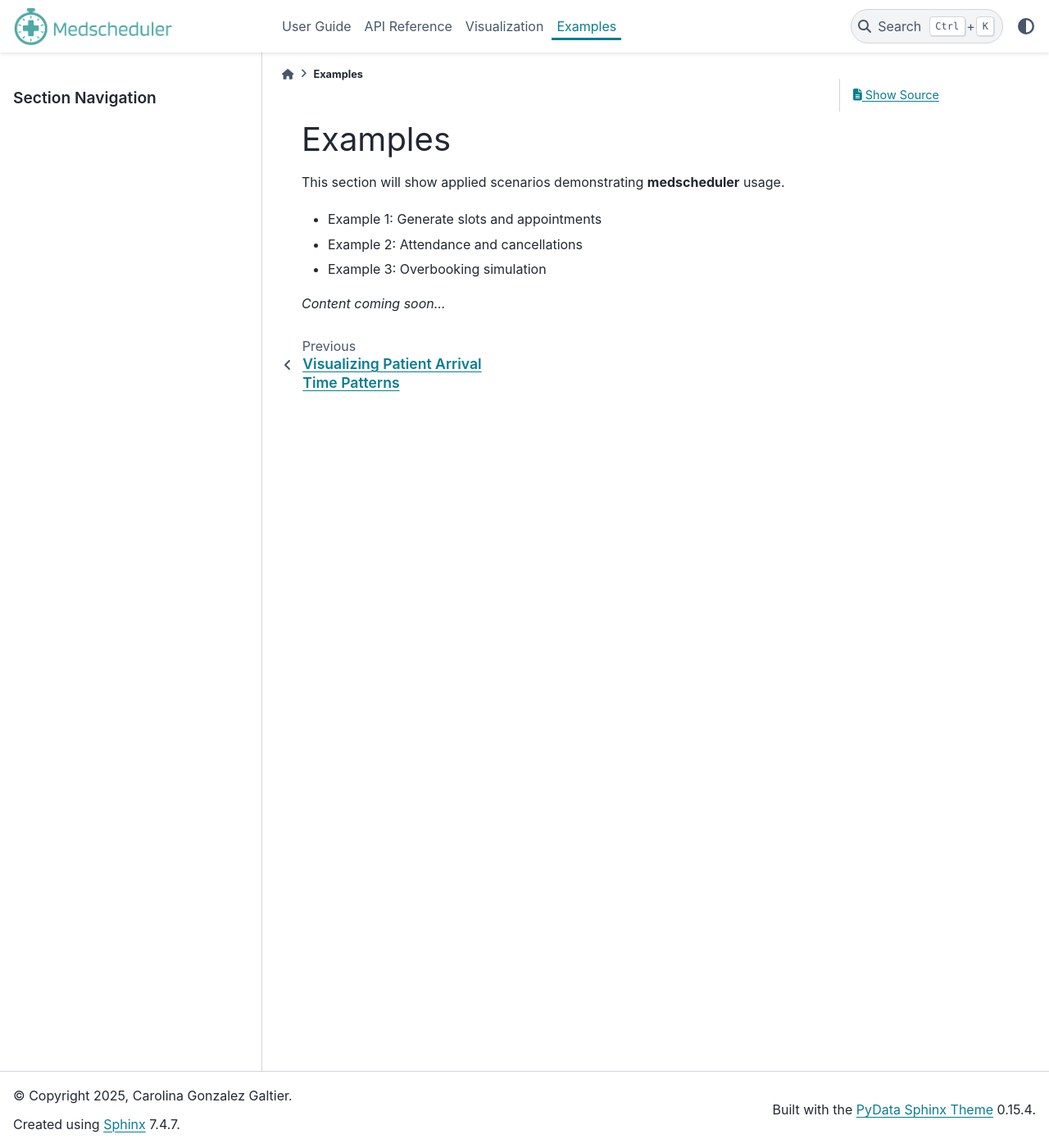
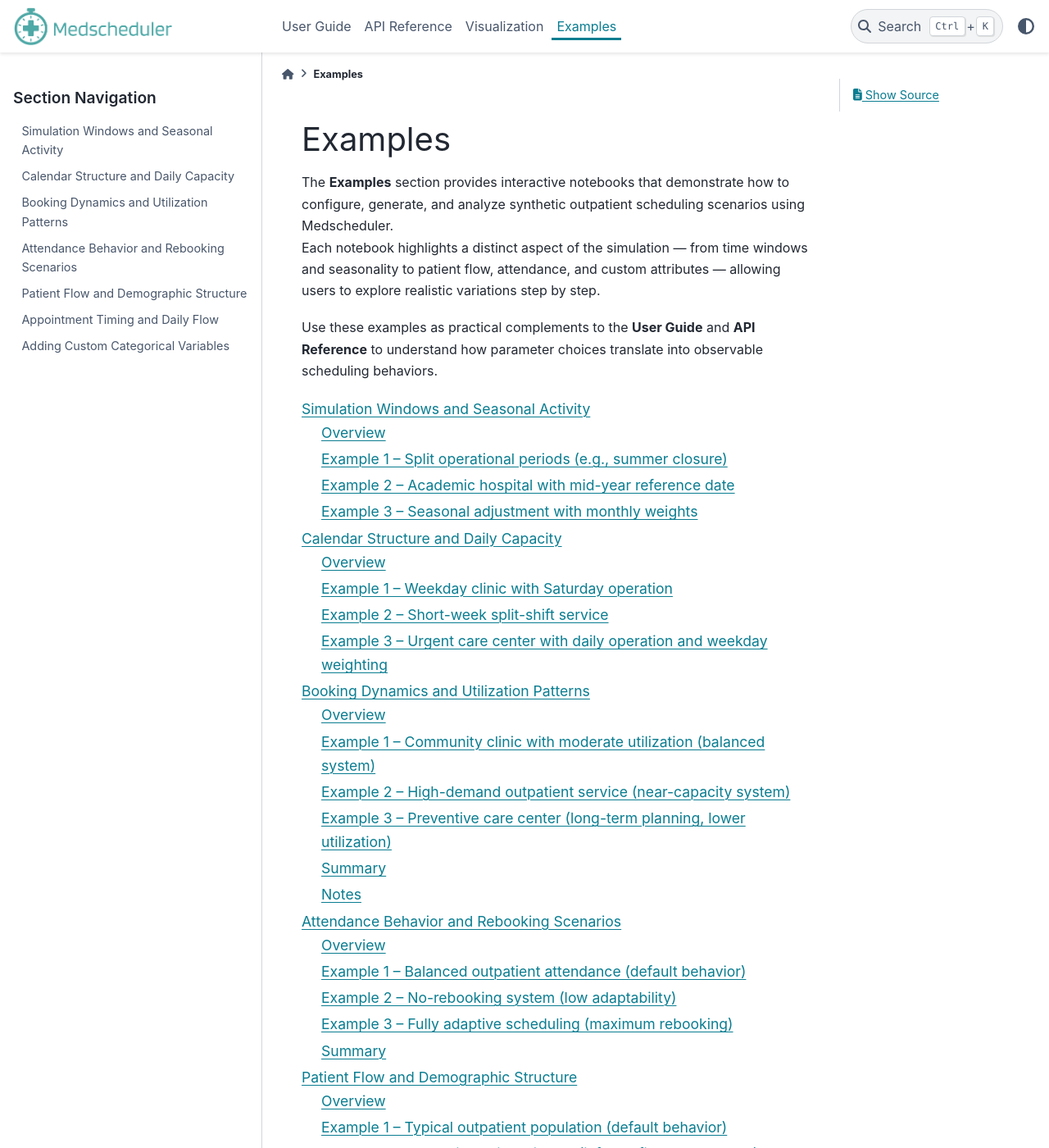
Before and after one commit to carogaltier/medscheduler, a Sphinx documentation site: the page built from docs/examples/index.md, in a window 1280 px wide and 1400 px high. Shown: the whole window at 82% size. Built offline with Sphinx 7.4.7 and the PyData theme 0.15.4, drawn with Linux system fonts in a browser that asks for light colours; some of the changed text lies outside the part shown.

Commit message:
Update index.md

````diff
--- a/docs/examples/index.md
+++ b/docs/examples/index.md
@@ -1,9 +1,18 @@
 # Examples
 
-This section will show applied scenarios demonstrating **medscheduler** usage.
+The **Examples** section provides interactive notebooks that demonstrate how to configure, generate, and analyze synthetic outpatient scheduling scenarios using Medscheduler.
+Each notebook highlights a distinct aspect of the simulation — from time windows and seasonality to patient flow, attendance, and custom attributes — allowing users to explore realistic variations step by step.
 
-- Example 1: Generate slots and appointments
-- Example 2: Attendance and cancellations
-- Example 3: Overbooking simulation
+Use these examples as practical complements to the **User Guide** and **API Reference** to understand how parameter choices translate into observable scheduling behaviors.
 
-*Content coming soon…*
+```{toctree}
+:maxdepth: 2
+
+simulation_windows_seasonal_activity
+calendar_structure_daily_capacity
+booking_dynamics_utilization_patterns
+attendance_behavior_and_rebooking
+patient_flow_demographics
+appointment_timing_patterns
+custom_columns_examples
+```
````
